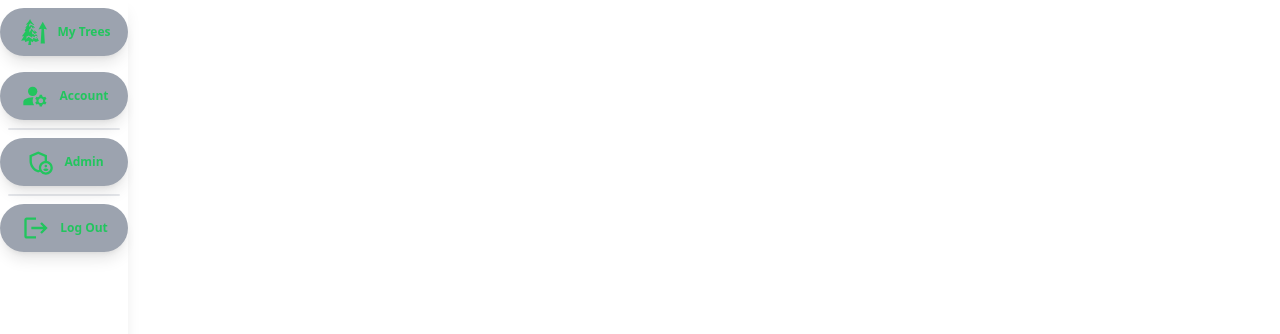
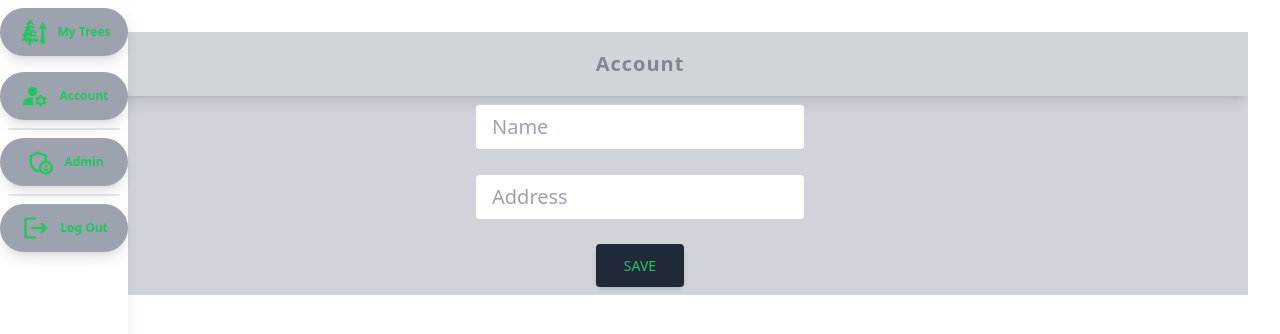
Before and after one commit to gajo357/gm-openearth, a React (Vite) app: page /account in a window 1280 px wide. Shown: the top 334 px of the page. Built offline with nearby package versions, Linux system fonts and the light colour scheme; no server answers; the database is empty; sample sign-in values are in the browser's storage.

Commit message:
Account page

```diff
--- /dev/null
+++ b/src/components/TopNavigation/index.tsx
@@ -0,0 +1,17 @@
+import React from "react";
+
+interface Props {
+  title: string;
+  children: React.ReactNode;
+}
+
+const TopNavigation: React.FC<Props> = ({ title, children }) => {
+  return (
+    <div className="top-navigation">
+      <h5 className="title-text">{title}</h5>
+      {children}
+    </div>
+  );
+};
+
+export default TopNavigation;
--- a/src/hooks/useAuth.tsx
+++ b/src/hooks/useAuth.tsx
@@ -13,6 +13,14 @@ import {
   signInWithEmailAndPassword,
   User as FbUser
 } from "firebase/auth";
+import {
+  doc,
+  getDoc,
+  initializeFirestore,
+  setDoc,
+  DocumentData,
+  WithFieldValue
+} from "firebase/firestore";
 import { Roles } from "../models/UserDto";
 
 // Your web app's Firebase configuration
@@ -28,6 +36,19 @@ const firebaseConfig = {
 // Initialize Firebase
 const app = initializeApp(firebaseConfig);
 const firebaseAuth = getAuth(app);
+// fix for error: @firebase/firestore: Firestore (8.2.5): Connection WebChannel transport errored...
+const firestore = initializeFirestore(app, {
+  experimentalForceLongPolling: true
+});
+
+const getFirestoreDoc = (collection: string, id: string) =>
+  getDoc(doc(firestore, collection, id));
+
+const setFirestoreDoc = (
+  collection: string,
+  id: string,
+  data: WithFieldValue<DocumentData>
+) => setDoc(doc(firestore, collection, id), data);
 
 interface ContextProps {
   user: FbUser | undefined;
@@ -145,4 +166,10 @@ const AuthProvider: React.FC<Props> = ({ children }) => {
   );
 };
 
-export { AuthProvider, AuthConsumer, useAuth };
+export {
+  AuthProvider,
+  AuthConsumer,
+  useAuth,
+  getFirestoreDoc,
+  setFirestoreDoc
+};
--- a/src/index.css
+++ b/src/index.css
@@ -45,4 +45,18 @@
     h-full w-full
     overflow-hidden;
   }
+
+  .top-navigation {
+    @apply flex flex-row items-center justify-evenly
+    bg-gray-300 dark:bg-gray-700 bg-opacity-90
+    w-full h-16
+    m-0
+    shadow-lg;
+  }
+
+  .title-text {
+    @apply text-xl text-gray-500 tracking-wider font-semibold text-opacity-80
+    my-auto
+    transition duration-300 ease-in-out;
+  }
 }
--- a/src/pages/Account/index.tsx
+++ b/src/pages/Account/index.tsx
@@ -1,9 +1,89 @@
-import React from "react";
+import React, { useCallback, useEffect, useState } from "react";
+import TopNavigation from "../../components/TopNavigation";
+import { getFirestoreDoc, setFirestoreDoc, useAuth } from "../../hooks/useAuth";
 import withRoles from "../../hooks/withRoles";
 import { Roles } from "../../models/UserDto";
 
 const Account: React.FC = () => {
-  return <div className="content-container"></div>;
+  const { user } = useAuth();
+  const [name, setName] = useState("");
+  const [address, setAddress] = useState("");
+
+  const getAccount = () => {
+    return getFirestoreDoc("account", user!.uid)
+      .then(async doc => {
+        if (!doc.exists()) {
+          await setFirestoreDoc("account", user!.uid, {
+            name,
+            address
+          });
+          return { name, address };
+        } else {
+          return doc.data();
+        }
+      })
+      .then(data => {
+        setName(data.name);
+        setAddress(data.address);
+      });
+  };
+
+  const onSubmit = useCallback(
+    (event: any) => {
+      event.preventDefault();
+
+      setFirestoreDoc("account", user!.uid, {
+        name,
+        address
+      }).then(() => getAccount());
+    },
+    [name, address]
+  );
+
+  useEffect(() => {
+    getAccount();
+  }, []);
+
+  return (
+    <div className="content-container">
+      <TopNavigation title="Account" />
+
+      <div className="flex justify-center items-center flex-wrap mx-auto p-2">
+        <form onSubmit={onSubmit}>
+          <div className="mb-6">
+            <input
+              type="text"
+              className="form-control block w-full px-4 py-2 text-xl font-normal text-gray-700 bg-white bg-clip-padding border border-solid border-gray-300 rounded transition ease-in-out m-0 focus:text-gray-700 focus:bg-white focus:border-blue-600 focus:outline-none"
+              placeholder="Name"
+              value={name}
+              onChange={e => setName(e.target.value)}
+            />
+          </div>
+
+          <div className="mb-6">
+            <input
+              type="text"
+              className="form-control block w-full px-4 py-2 text-xl font-normal text-gray-700 bg-white bg-clip-padding border border-solid border-gray-300 rounded transition ease-in-out m-0 focus:text-gray-700 focus:bg-white focus:border-blue-600 focus:outline-none"
+              placeholder="Address"
+              value={address}
+              onChange={e => setAddress(e.target.value)}
+            />
+          </div>
+
+          <div className="text-center">
+            <button
+              type="submit"
+              className="inline-block px-7 py-3 bg-gray-800 hover:bg-green-600
+            text-green-500 hover:text-white font-medium text-sm leading-snug uppercase rounded shadow-md
+            transition duration-150 ease-in-out"
+            >
+              Save
+            </button>
+          </div>
+        </form>
+      </div>
+    </div>
+  );
 };
 
 export default withRoles(Account, [Roles.User]);
--- a/tailwind.config.cjs
+++ b/tailwind.config.cjs
@@ -1,6 +1,7 @@
 /** @type {import('tailwindcss').Config} */
 module.exports = {
   content: ["./index.html", "./src/**/*.{html,js,ts,jsx,tsx}"],
+  darkMode: "media",
   theme: {
     extend: {}
   },
```
